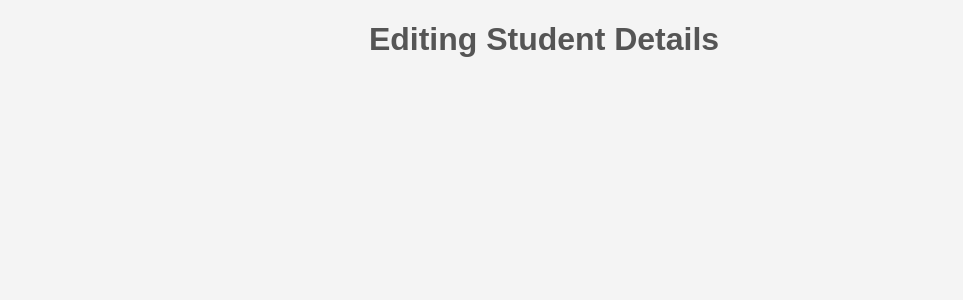
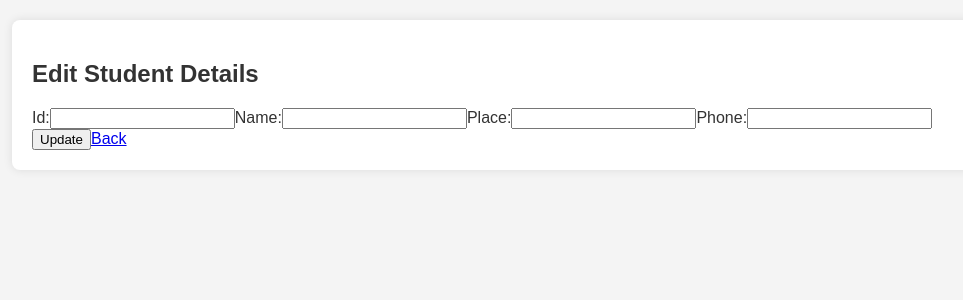
Before and after one commit to kanchicodes/Student-Management-System-, a React (Create React App) app in the folder studentdata/: page /Student/Edit/1 in a window 1280 px wide. Shown: the top 300 px of the page, without its empty margins (96-1059 px from the left). Built offline with nearby package versions, Linux system fonts and the light colour scheme; data requests are answered from the project's data file.

Commit message:
added edit form

```diff
--- a/studentdata/src/EditStudent.js
+++ b/studentdata/src/EditStudent.js
@@ -1,5 +1,61 @@
+import { useEffect, useState } from "react";
+import { Link, useNavigate, useParams } from "react-router-dom";
+
 export default function EditStudent() {
-    return (
-       <h1>Editing Student Details</h1>
-    )
+
+        const {studentid} = useParams();
+        const[id , setId]=useState("");
+        const[name , setName]=useState("");
+        const[place , setPlace]=useState("");
+        const[phone , setPhone]=useState("");
+        const[validation , setValidation]=useState(false);
+        const navigate=  useNavigate();
+        // const[studentData , setStudentData]=useState({});
+        useEffect(()=>{
+            fetch("http://localhost:8000/students/"+studentid)
+            .then((res) => res.json())
+            .then((data) => console.log(data))
+            .catch((err) => console.log(err.message))
+        },[]);
+        const handleSubmit=()=>{
+    }
+    // return (
+        return (
+            <div className="container">
+               <h2>Edit Student Details</h2>
+               <form onSubmit={handleSubmit}>
+
+                   <label htmlFor="id">Id:</label>
+                   <input type="text" id="id" name="id" required value={id}  onChange={e => setId(e.target.value)}
+                   onMouseDown={()=>setValidation(true)}/>
+                   {id.length===0 && validation && <span className="errmsg">Please Enter Your Id</span>}
+
+
+                   <label htmlFor="name">Name:</label>
+                   <input type="text" id="name" name="name" required value={name} onChange={e => setName(e.target.value)}
+                   onMouseDown={()=>setValidation(true)}/>
+                   {name.length===0 && validation && <span className="errmsg">Please Enter Your Name</span>}
+
+
+                   <label htmlFor="place">Place:</label>
+                   <input type="text" id="place" name="place" required value={place} onChange={e => setPlace(e.target.value)}
+                   onMouseDown={()=>setValidation(true)}/>
+                   {place.length===0 && validation && <span className="errmsg">Please Enter Your Place</span>}
+
+
+                   <label htmlFor="phone">Phone:</label>
+                   <input type="text" id="phone" name="phone" required value={phone} onChange={e => setPhone(e.target.value)}
+                   onMouseDown={()=>setValidation(true)}/>
+                   {phone.length===0 && validation && <span className="errmsg">Please Enter Your phone</span>}
+
+
+                   <div>
+                   <button className="btn btn-save">Update</button>
+                   <Link to= "/" className="btn btn-back">Back</Link>
+
+                   </div>
+               </form>
+            </div>
+           )
+    // )
 }
--- a/studentdata/src/studentTable.js
+++ b/studentdata/src/studentTable.js
@@ -8,7 +8,9 @@ export default function StudentTable() {
     const DisplayDetails = (id) => {
         navigate("/Student/View/"+id);
     }
-
+    const EdityDetails = (id) => {
+        navigate("/Student/Edit/"+id);
+    }
 
     useEffect(() => {
         fetch("http://localhost:8000/students")
@@ -44,7 +46,7 @@ export default function StudentTable() {
                                 <td>{item.phone}</td>
                                 <td>
                                     <button onClick={()=>DisplayDetails(item.id)} className="btn btn-info">View</button>
-                                    <a href=" " className="btn btn-primary">Edit</a>
+                                    <button onClick={()=>EdityDetails(item.id)} className="btn btn-primary">Edit</button>
                                     <a href=" " className="btn btn-denger">Delete</a>
                                 </td>
                             </tr>
```
